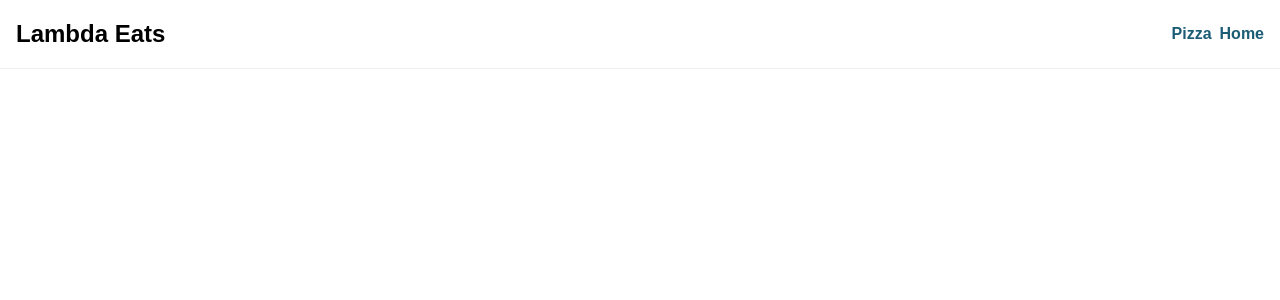
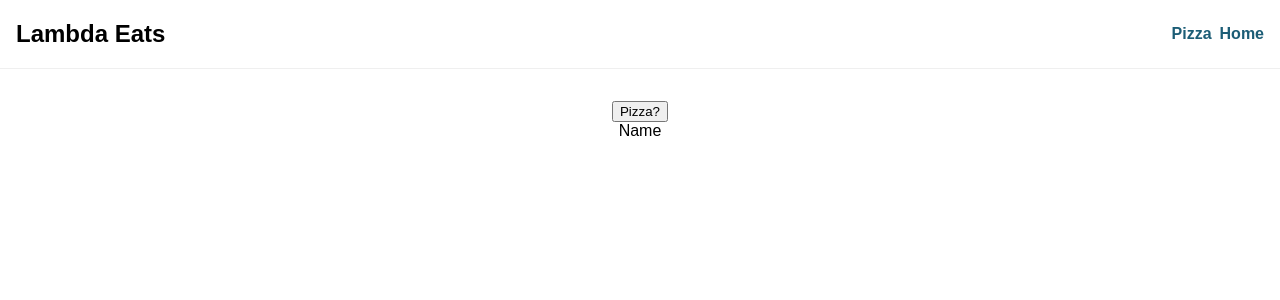
Before and after one commit to bloominstituteoftechnology/Sprint-Challenge-Lambda-Eats-starter, a React (Create React App) app: page / in a window 1280 px wide. Shown: the top 300 px of the page. Built offline with nearby package versions, Linux system fonts and the light colour scheme.

Commit message:
create form

```diff
--- a/src/App.js
+++ b/src/App.js
@@ -13,8 +13,11 @@ const App = () => {
           <Link to = "/">Home</Link>
         </div>
       </nav>
-      <Route exact path="/" Home component={Home} />
-      <Route path="/pizza" component={Form}/>
+      <Route exact path="/">
+      <Home component={Home}/>
+      </Route>
+      <Form/>
+      {/* <Route path="/pizza" component={Form}/> */}
     </div>
   );
 };
--- a/src/components/Form.js
+++ b/src/components/Form.js
@@ -0,0 +1,9 @@
+import React from "react";
+
+export default function Form() {
+  return (
+    <form>
+      <label htmlFor="name">Name</label>
+    </form>
+  );
+}
--- a/src/components/Home.js
+++ b/src/components/Home.js
@@ -0,0 +1,15 @@
+import React from "react";
+
+
+function Home() {
+
+  return (
+    <div className="home-wrapper">
+      <button>
+        Pizza?
+      </button>
+    </div>
+  );
+}
+
+export default Home;
```
Also changed, not shown: src/index.css (line endings or trailing spaces).
